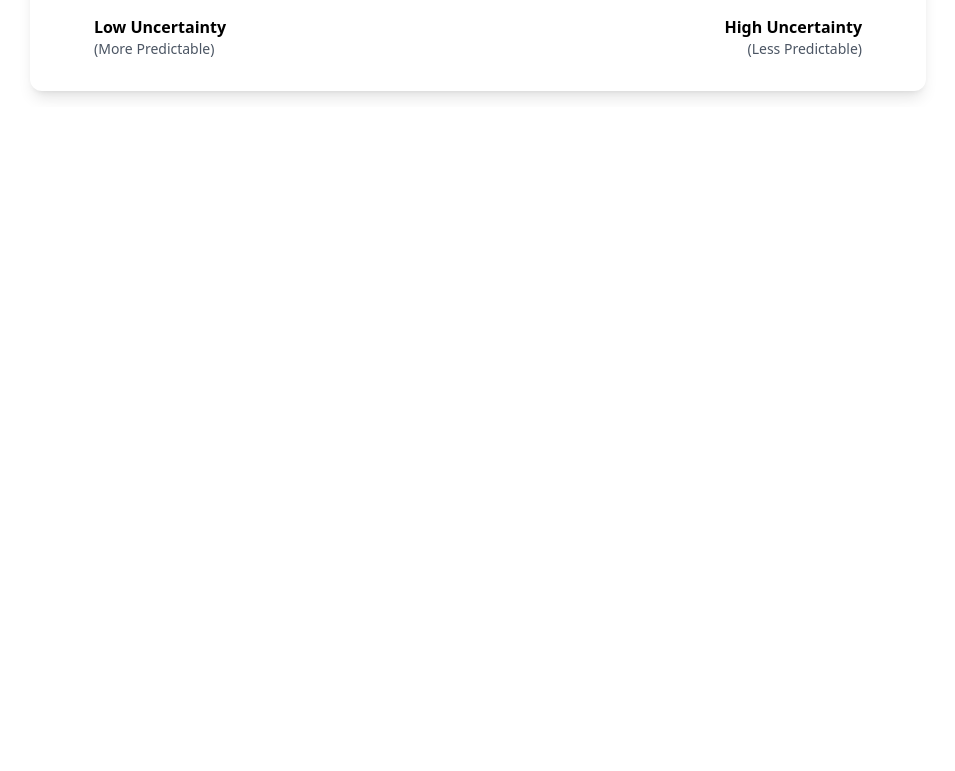
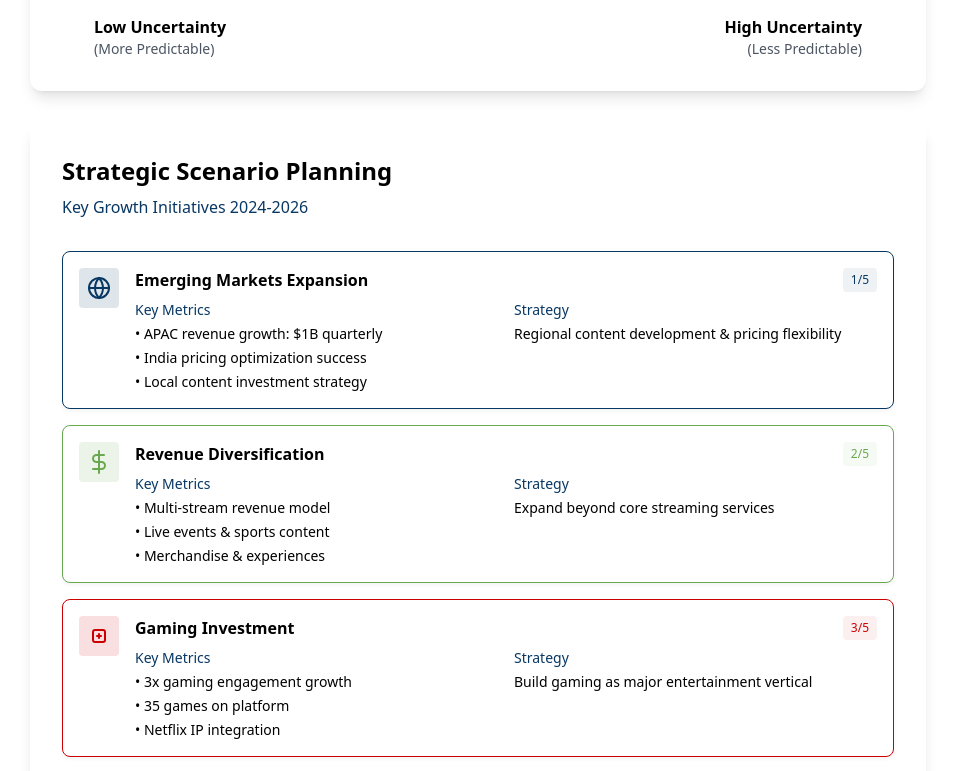
Before and after one commit to bethCoderNewbie/Strategic_planning_beth, a React (Create React App) app: page / in a window 1280 px wide. Shown: the part 1353-2124 px from the top of the page, without its empty margins (162-1117 px from the left). Before the commit the page ends 1460 px from the top, so only its background shows below. Built offline with nearby package versions, Linux system fonts and the light colour scheme; the HTML template or start-up script is replaced by a standard one.

Commit message:
Update App.js

```diff
--- a/src/App.js
+++ b/src/App.js
@@ -1,12 +1,18 @@
 import React from 'react';
-import { StrategicGrowthMatrix, UncertaintyMatrix } from './components/Dashboard';
+import {
+  StrategicGrowthMatrix,
+  UncertaintyMatrix,
+  ScenarioPlanning,
+  PestelAnalysis
+} from './components/Dashboard';
 
 function App() {
   return (
-    <div className="p-4">
+    <div className="p-4 space-y-8">
       <StrategicGrowthMatrix />
-      <div className="h-8" />
       <UncertaintyMatrix />
+      <ScenarioPlanning />
+      <PestelAnalysis />
     </div>
   );
 }
```
